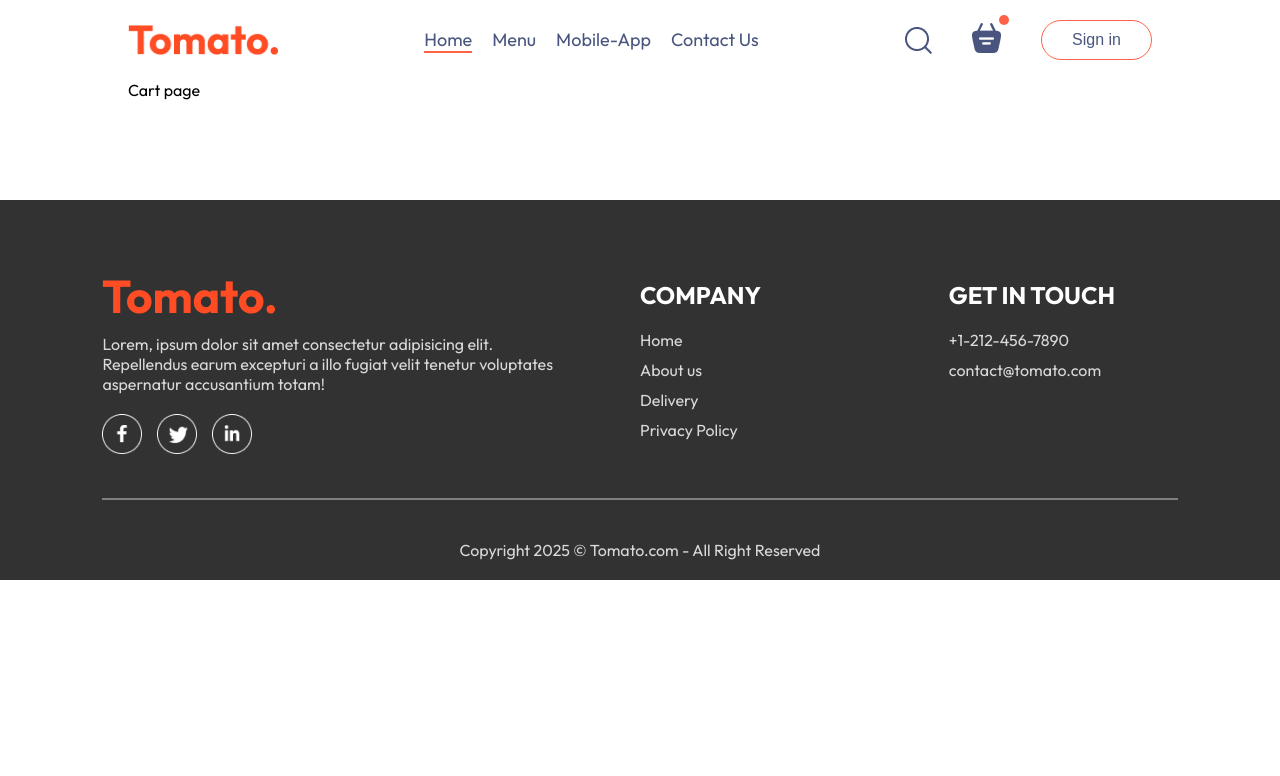
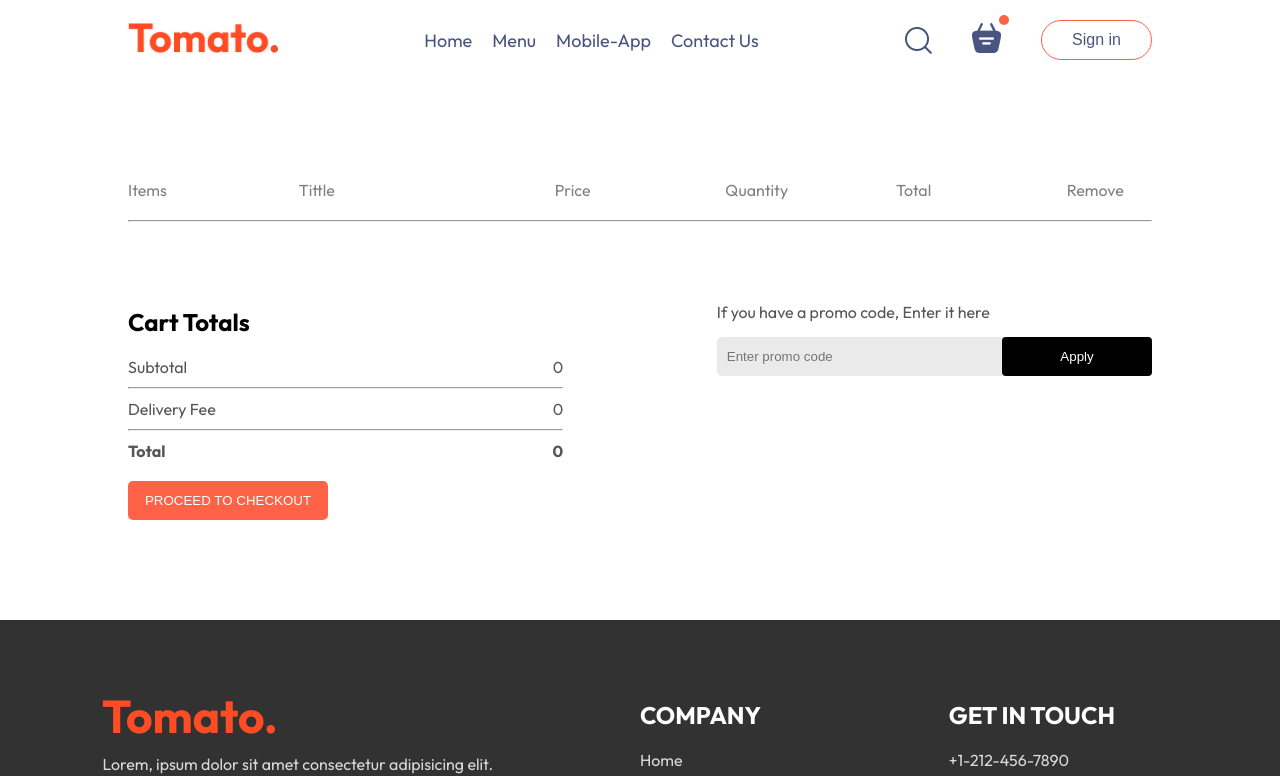
Before and after one commit to user-azizul/Food_delivery, a React (Vite) app: page /cart in a window 1280 px wide. Shown: the top 776 px of the page. Built offline with nearby package versions, Linux system fonts and the light colour scheme.

Commit message:
refactor Navbar component for improved routing and styling; add cart functionality to Cart and PlaceOrder pages

```diff
--- a/src/Component/Navbar/Navbar.css
+++ b/src/Component/Navbar/Navbar.css
@@ -37,7 +37,7 @@
   background: tomato;
   color: white;
 }
-.navbar-menu li {
+.navbar-menu #li {
   text-transform: capitalize;
   cursor: pointer;
 }
--- a/src/Component/Navbar/Navbar.jsx
+++ b/src/Component/Navbar/Navbar.jsx
@@ -2,12 +2,10 @@ import React, { useState } from "react";
 import { assets } from "../../assets/frontend_assets/assets";
 
 import "./Navbar.css";
-import { Link } from "react-router";
+import { Link, NavLink } from "react-router";
 
 const Navbar = ({ setShowLogin }) => {
-  const [menu, setMenu] = useState("home");
   const handleScroll = (id) => {
-    setMenu(id);
     const section = document.getElementById(id);
     if (section) {
       section.scrollIntoView({ behavior: "smooth", block: "start" });
@@ -15,38 +13,48 @@ const Navbar = ({ setShowLogin }) => {
   };
   return (
     <div className="navbar">
-      <img src={assets.logo} alt="" className="logo" />
+      <Link to={"/"}>
+        <img src={assets.logo} alt="" className="logo" />
+      </Link>
       <ul className="navbar-menu">
-        <Link
+        <NavLink
           to={"/"}
           onClick={() => setMenu("home")}
-          className={menu === "home" ? "active" : ""}
+          className={({ isActive }) => (isActive ? "active" : "")}
         >
           Home
-        </Link>
-        <li
+        </NavLink>
+        <Link
+          id="li"
+          to="/"
           onClick={() => handleScroll("explore-menu")}
-          className={menu === "menu" ? "active" : ""}
+          className={({ isActive }) => (isActive ? "active" : "")}
         >
           menu
-        </li>
-        <li
+        </Link>
+        <Link
+          id="li"
+          to="/"
           onClick={() => handleScroll("mobile-app")}
-          className={menu === "mobile-app" ? "active" : ""}
+          className={({ isActive }) => (isActive ? "active" : "")}
         >
           mobile-app
-        </li>
-        <li
+        </Link>
+        <Link
+          id="li"
+          to="/"
           onClick={() => handleScroll("footer")}
-          className={menu === "contact us" ? "active" : ""}
+          className={({ isActive }) => (isActive ? "active" : "")}
         >
           contact us
-        </li>
+        </Link>
       </ul>
       <div className="navbar-right">
         <img src={assets.search_icon} alt="" />
         <div className="navbar-search-icon">
-          <img src={assets.basket_icon} alt="" />
+          <Link to="/cart">
+            <img src={assets.basket_icon} alt="" />{" "}
+          </Link>
           <div className="dot"></div>
         </div>
         <button onClick={() => setShowLogin(true)}>Sign in</button>
--- a/src/Context/StoreContext.jsx
+++ b/src/Context/StoreContext.jsx
@@ -26,6 +26,19 @@ const StoreContextProvider = ({ children }) => {
       }
     });
   };
+  const totalCartAmout = () => {
+    let total = 0;
+    for (let key in cartItems) {
+      let quantity = cartItems[key];
+      const food = food_list.find((item) => item._id === key);
+      total += food.price * quantity;
+    }
+    return total;
+  };
+  const totalCartItems = () => {
+    return Object.values(cartItems).reduce((a, b) => a + b, 0);
+  };
+  console.log(totalCartItems());
   useEffect(() => {
     console.log(cartItems);
   }, [cartItems]);
@@ -34,7 +47,8 @@ const StoreContextProvider = ({ children }) => {
     food_list,
     cartItems,
     addToCart,
-    removeFromCart
+    removeFromCart,
+    totalCartAmout
   };
 
   return (
--- a/src/Pages/Cart/Cart.css
+++ b/src/Pages/Cart/Cart.css
@@ -0,0 +1,105 @@
+.cart {
+  margin-top: 100px;
+}
+
+.cart-items-title {
+  display: grid;
+  grid-template-columns: 1fr 1.5fr 1fr 1fr 1fr 0.5fr;
+  align-items: center;
+  color: gray;
+}
+.cart-items-title.cart-title-item {
+  margin: 10px 0px;
+  color: black;
+}
+
+.cart-items-title.cart-title-item img {
+  width: 50px;
+}
+.cart hr {
+  height: 1px;
+  background-color: #e2e2e2;
+}
+.cart .cross {
+  cursor: pointer;
+}
+.cart .cross:hover {
+  color: red;
+  font-size: 18px;
+}
+.cart-bottom {
+  margin-top: 80px;
+  display: flex;
+  justify-content: space-between;
+  gap: max(12vw, 20px);
+}
+.cart-total {
+  flex: 1;
+  display: flex;
+  flex-direction: column;
+  gap: 20px;
+}
+.cart-total-details {
+  display: flex;
+  justify-content: space-between;
+  color: #555;
+}
+.cart-total hr {
+  margin: 10px 0px;
+}
+.cart-total button {
+  background: tomato;
+  color: white;
+  padding: 12px 0px;
+  border: none;
+  border-radius: 5px;
+  cursor: pointer;
+  width: max(15vw, 200px);
+}
+.cart-promo {
+  flex: 1;
+}
+.cart-promo p {
+  color: #555;
+  margin-bottom: 15px;
+}
+.promo-code {
+  display: flex;
+  margin-top: 10px;
+  justify-content: space-between;
+  align-items: center;
+  background-color: #eaeaea;
+  border-radius: 5px;
+}
+.cart-promo input {
+  border: none;
+  outline: none;
+  background: transparent;
+  padding-left: 10px;
+}
+.cart-promo button {
+  width: max(10vw, 150px);
+  padding: 12px 5px;
+  background-color: black;
+  border: none;
+  color: white;
+  border-radius: 4px;
+  -webkit-border-radius: 4px;
+  -moz-border-radius: 4px;
+  -ms-border-radius: 4px;
+  -o-border-radius: 4px;
+}
+@media (max-width: 750px) {
+  .cart-bottom {
+    flex-direction: column-reverse;
+    gap: 20px;
+  }
+  .promo-code {
+    max-width: 500px;
+  }
+}
+@media (max-width: 1050px) {
+  .cart-promo button {
+    width: max(10vw, 125px);
+  }
+}
--- a/src/Pages/Cart/Cart.jsx
+++ b/src/Pages/Cart/Cart.jsx
@@ -1,8 +1,85 @@
-import React from "react";
+import React, { useContext } from "react";
 import "./Cart.css";
+import { StoreContext } from "../../Context/StoreContext";
+import { useNavigate } from "react-router";
 
 function Cart() {
-  return <div>Cart page</div>;
+  const { cartItems, food_list, removeFromCart, totalCartAmout } =
+    useContext(StoreContext);
+  const navigate = useNavigate();
+  return (
+    <div className="cart">
+      <div className="cart-items">
+        <div className="cart-items-title">
+          <p>Items</p>
+          <p>Tittle</p>
+          <p>Price</p>
+          <p>Quantity</p>
+          <p>Total</p>
+          <p>Remove</p>
+        </div>
+        <br />
+        <hr />
+        {food_list.map((food) => {
+          if (cartItems[food._id] > 0) {
+            return (
+              <div>
+                <div className="cart-items-title cart-title-item">
+                  <img src={food.image} alt={food.name} />
+                  <p> {food.name}</p>
+                  <p> {food.price}</p>
+                  <p> {cartItems[food._id]}</p>
+                  <p> {cartItems[food._id] * food.price}</p>
+                  <p
+                    className="cross"
+                    onClick={() => {
+                      removeFromCart(food._id);
+                    }}
+                  >
+                    X
+                  </p>
+                </div>
+                <hr />
+              </div>
+            );
+          }
+        })}
+      </div>
+      <div className="cart-bottom">
+        <div className="cart-total">
+          <h2>Cart Totals</h2>
+          <div>
+            <div className="cart-total-details">
+              <p>Subtotal</p>
+              <p>{totalCartAmout()}</p>
+            </div>
+            <hr />
+            <div className="cart-total-details">
+              <p>Delivery Fee</p>
+              <p>{totalCartAmout() === 0 ? 0 : 2}</p>
+            </div>
+            <hr />
+            <div className="cart-total-details">
+              <b>Total</b>
+              <b>{totalCartAmout() === 0 ? 0 : totalCartAmout() + 2}</b>
+            </div>
+          </div>
+          <button onClick={() => navigate("/order")}>
+            PROCEED TO CHECKOUT
+          </button>
+        </div>
+        <div className="cart-promo">
+          <div>
+            <p>If you have a promo code, Enter it here</p>
+            <div className="promo-code">
+              <input type="text" placeholder="Enter promo code" />
+              <button>Apply</button>
+            </div>
+          </div>
+        </div>
+      </div>
+    </div>
+  );
 }
 
 export default Cart;
--- a/src/Pages/PlaceOrder/PlaceOrder.css
+++ b/src/Pages/PlaceOrder/PlaceOrder.css
@@ -0,0 +1,63 @@
+form.place-order {
+  display: flex;
+  align-items: start;
+  justify-content: space-between;
+  gap: 50px;
+  margin-top: 100px;
+}
+
+.place-order-left {
+  width: 100%;
+  max-width: max(30%, 500px);
+}
+
+p.title {
+  font-size: 30px;
+  font-weight: 600;
+  margin-bottom: 50px;
+}
+
+.place-order-left input {
+  margin-bottom: 15px;
+  width: 100%;
+  padding: 10px;
+  border: 1px solid #c5c5c5;
+  border-radius: 4px;
+  outline-color: tomato;
+}
+
+.multi-fields {
+  display: flex;
+  gap: 10px;
+}
+
+.place-order-right {
+  width: 100%;
+  max-width: max(40%, 500px);
+}
+.place-order-right button {
+  margin-top: 30px;
+}
+.cart-total h2 {
+  margin-top: 5px;
+}
+
+@media (max-width: 800px) {
+  form.place-order {
+    flex-direction: column;
+    gap: 30px;
+    align-self: center;
+  }
+  .place-order-left {
+    width: 100%;
+  }
+  .place-order-right {
+    width: 100%;
+  }
+  p.title {
+    margin-bottom: 30px;
+  }
+  .place-order-right button {
+    margin-top: 20px;
+  }
+}
--- a/src/Pages/PlaceOrder/PlaceOrder.jsx
+++ b/src/Pages/PlaceOrder/PlaceOrder.jsx
@@ -1,8 +1,53 @@
-import React from "react";
+import React, { useContext } from "react";
 import "./PlaceOrder.css";
+import { StoreContext } from "../../Context/StoreContext";
 
 function PlaceOrder() {
-  return <div>Place order</div>;
+  const { totalCartAmout } = useContext(StoreContext);
+  return (
+    <form className="place-order">
+      <div className="place-order-left">
+        <p className="title">Delivery Information</p>
+        <div className="multi-fields">
+          <input type="text" placeholder="First Name" />
+          <input type="text" placeholder="Last Name" />
+        </div>
+        <input type="email" placeholder="Email Address" />
+        <input type="text" placeholder="Street" />
+        <div className="multi-fields">
+          <input type="text" placeholder="City" />
+          <input type="text" placeholder="State" />
+        </div>
+        <div className="multi-fields">
+          <input type="text" placeholder="Zip Code" />
+          <input type="text" placeholder="Country" />
+        </div>
+        <input type="number" placeholder="Phone Number" />
+      </div>
+      <div className="place-order-right">
+        <div className="cart-total">
+          <h2>Cart Totals</h2>
+          <div>
+            <div className="cart-total-details">
+              <p>Subtotal</p>
+              <p>{totalCartAmout()}</p>
+            </div>
+            <hr />
+            <div className="cart-total-details">
+              <p>Delivery Fee</p>
+              <p>{totalCartAmout() === 0 ? 0 : 2}</p>
+            </div>
+            <hr />
+            <div className="cart-total-details">
+              <b>Total</b>
+              <b>{totalCartAmout() === 0 ? 0 : totalCartAmout() + 2}</b>
+            </div>
+          </div>
+          <button>PROCEED TO PAYMENT</button>
+        </div>
+      </div>
+    </form>
+  );
 }
 
 export default PlaceOrder;
```
